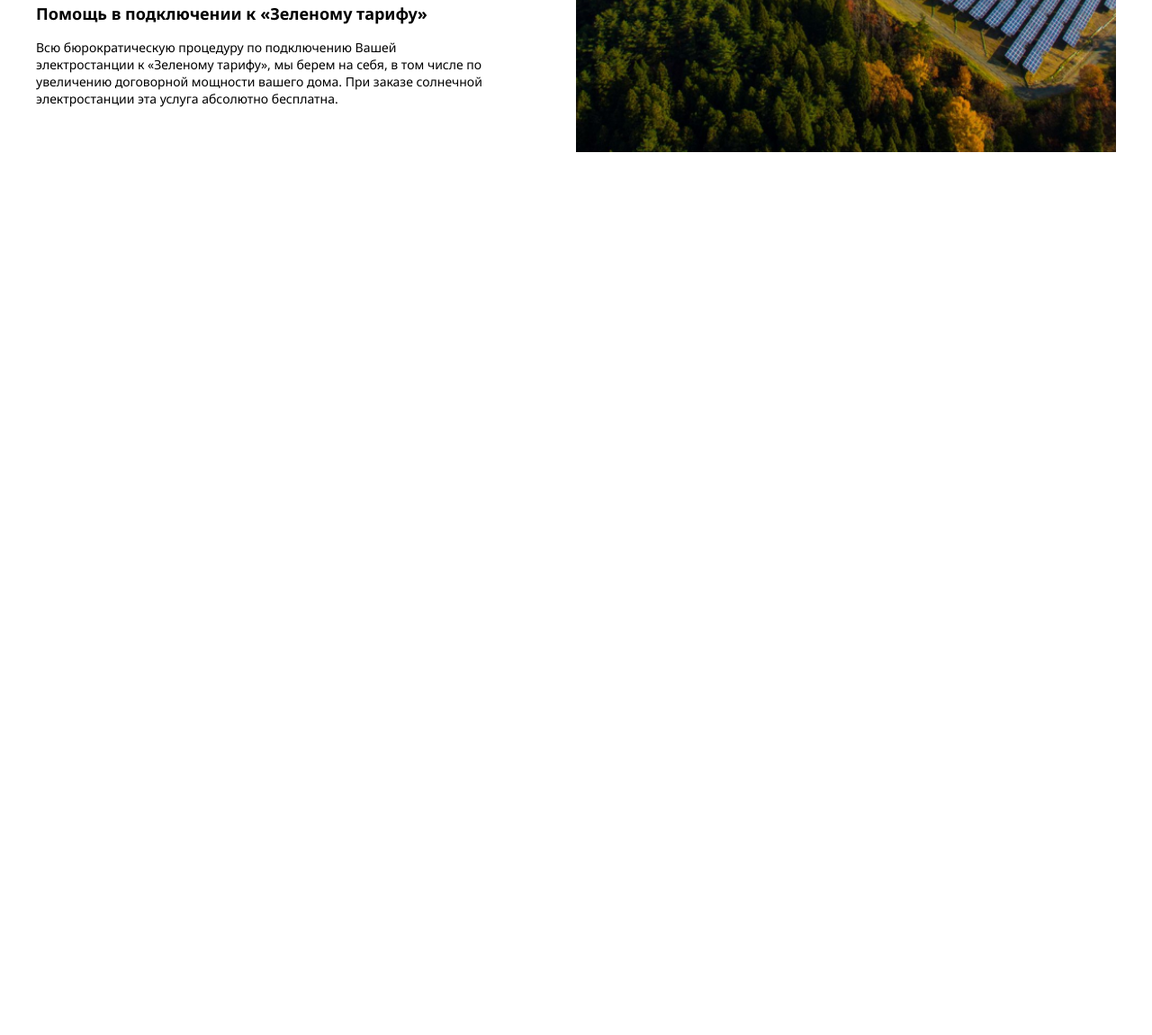
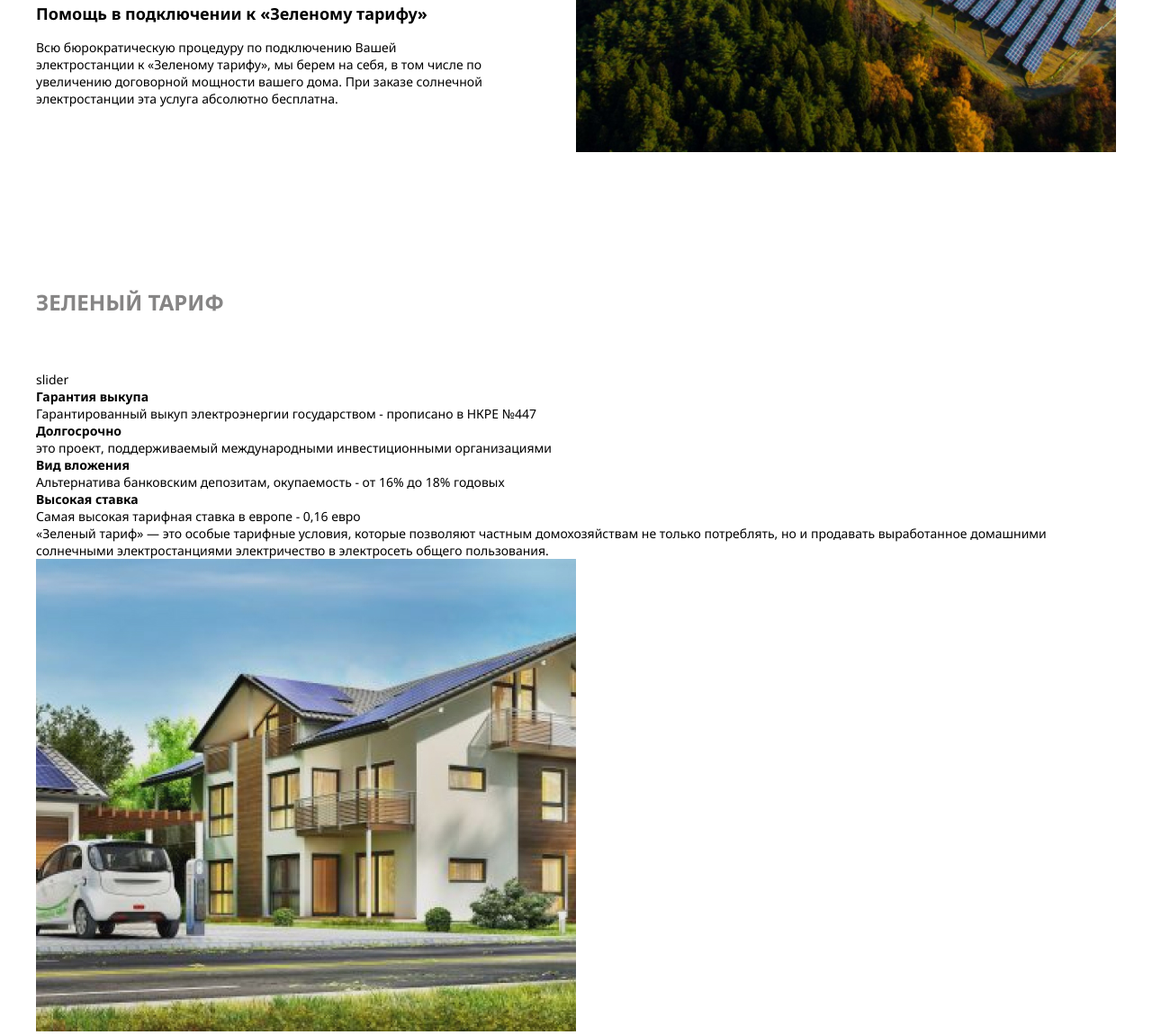
Before and after one commit to Sel7Nik/SolarSite, a plain HTML site: page index.html in a window 1280 px wide. Shown: the part 1563-2713 px from the top of the page at 90% size. Before the commit the page ends 1882 px from the top, so only its background shows below. Drawn offline with nearby package versions, Linux system fonts and the light colour scheme.

Commit message:
D2-25 section info

```diff
--- a/css/style.css
+++ b/css/style.css
@@ -71,10 +71,11 @@ ul {
 .header__button {
   margin-top: 50px;
   margin-bottom: auto;
+  align-self: center;
 }
 
 .button__path {
-  transition: fill 0.5s;
+  transition: all .6s;
 }
 
 .button:hover .button__path {
@@ -85,7 +86,8 @@ ul {
   font-size: 18px;
   line-height: 25px;
   display: inline-block;
-  transform: translate(-57px, -17px);
+  transform: translateY(-17px);
+  margin-left: -57px;
 }
 
 .social {
@@ -128,4 +130,9 @@ ul {
 
 .service__img {
   object-fit: cover;
+  color: #a3fa18
 }
+
+/* todo info */
+
+/* ! */
--- a/index.html
+++ b/index.html
@@ -30,7 +30,7 @@
       <svg width="101" height="100" viewBox="0 0 101 100" fill="none" xmlns="http://www.w3.org/2000/svg">
         <path class="button__path"
           d="M99.0521 50C99.0521 77.0615 77.1029 99 50.026 99C22.9492 99 1 77.0615 1 50C1 22.9385 22.9492 1 50.026 1C77.1029 1 99.0521 22.9385 99.0521 50Z"
-          stroke="white" stroke-width="2" />
+          stroke="white" stroke-width="2" fill="transparent" />
         <path
           d="M70.7434 50.7071C71.134 50.3166 71.134 49.6834 70.7434 49.2929L64.3795 42.9289C63.989 42.5384 63.3558 42.5384 62.9653 42.9289C62.5747 43.3195 62.5747 43.9526 62.9653 44.3431L68.6221 50L62.9653 55.6569C62.5747 56.0474 62.5747 56.6805 62.9653 57.0711C63.3558 57.4616 63.989 57.4616 64.3795 57.0711L70.7434 50.7071ZM30.0155 51H70.0363V49H30.0155V51Z"
           fill="white" />
@@ -63,7 +63,7 @@
     </ul>
 
   </header>
-
+  <!-- * service  -->
   <section class="service">
     <div class="container">
       <h2 class="title service__title">УСЛУГИ</h2>
@@ -103,6 +103,52 @@
     </div>
   </section>
 
+  <!--W info-->
+  <section class="info">
+    <div class="container">
+      <h2 class="title">ЗЕЛЕНЫЙ ТАРИФ</h2>
+      <div class="info__inner">
+        <div class="info__box">
+          <div>
+            slider
+          </div>
+          <ul class="info__list">
+            <li class="info__list-item">
+              <h4 class="info__list-title">Гарантия выкупа
+              </h4>
+              <p class="info__list-text">Гарантированный выкуп электроэнергии государством - прописано в НКРЕ №447</p>
+            </li>
+            <li class="info__list-item">
+              <h4 class="info__list-title">Долгосрочно
+              </h4>
+              <p class="info__list-text">это проект, поддерживаемый международными инвестиционными организациями</p>
+            </li>
+            <li class="info__list-item">
+              <h4 class="info__list-title">Вид вложения
+              </h4>
+              <p class="info__list-text">Альтернатива банковским депозитам, окупаемость - от 16% до 18% годовых</p>
+            </li>
+            <li class="info__list-item">
+              <h4 class="info__list-title">Высокая ставка</h4>
+              <p class="info__list-text">Самая высокая тарифная ставка в европе - 0,16 евро</p>
+            </li>
+          </ul>
+        </div>
+
+        <div class="info__container">
+          <p class="info__container-text">
+            «Зеленый тариф» — это особые тарифные условия, которые позволяют частным домохозяйствам не только потреблять, но и продавать выработанное домашними
+            солнечными
+            электростанциями электричество в электросеть общего пользования.
+          </p>
+          <img class="info__container-img" src="images/info.jpg" alt="">
+        </div>
+      </div>
+    </div>
+  </section>
+
+
+
   <script src="https://ajax.googleapis.com/ajax/libs/jquery/3.4.1/jquery.min.js"></script>
   <script src="js/slick.min.js"></script>
   <script src="js/jquery.fancybox.min.js"></script>
```
Also changed, not shown: images/info.jpg (added).
